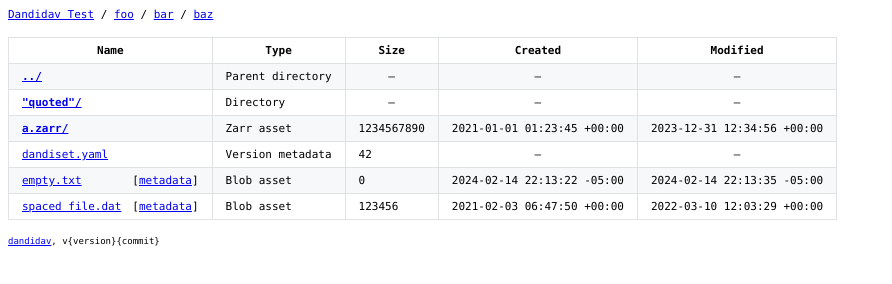
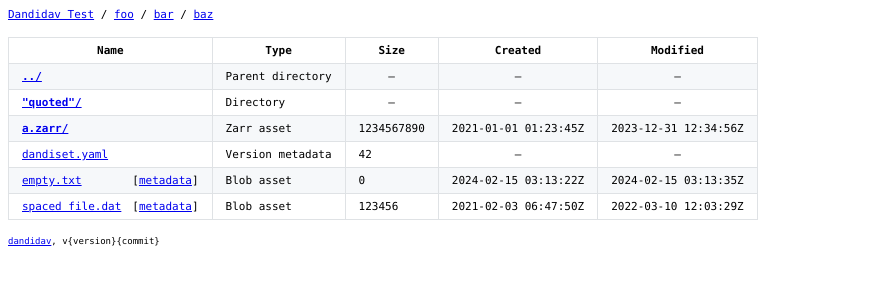
Before and after one commit to dandi/dandidav, a plain HTML site: page src/testdata/render-collection/basic.html in a window 1280 px wide. Shown: the whole page, without its empty margins (0-892 px from the left). Drawn offline with Linux system fonts and the light colour scheme; files that its build step writes are made by us from their sources.

Commit message:
Adjust the format of timestamps in the web view

```diff
--- a/src/testdata/render-collection/basic.html
+++ b/src/testdata/render-collection/basic.html
@@ -52,8 +52,8 @@
             </td>
             <td class="type">Zarr asset</td>
             <td class="size">1234567890</td>
-            <td class="created">2021-01-01 01:23:45 +00:00</td>
-            <td class="modified">2023-12-31 12:34:56 +00:00</td>
+            <td class="created">2021-01-01 01:23:45Z</td>
+            <td class="modified">2023-12-31 12:34:56Z</td>
         </tr>
 
         <tr>
@@ -78,8 +78,8 @@
             </td>
             <td class="type">Blob asset</td>
             <td class="size">0</td>
-            <td class="created">2024-02-14 22:13:22 -05:00</td>
-            <td class="modified">2024-02-14 22:13:35 -05:00</td>
+            <td class="created">2024-02-15 03:13:22Z</td>
+            <td class="modified">2024-02-15 03:13:35Z</td>
         </tr>
 
         <tr>
@@ -92,8 +92,8 @@
             </td>
             <td class="type">Blob asset</td>
             <td class="size">123456</td>
-            <td class="created">2021-02-03 06:47:50 +00:00</td>
-            <td class="modified">2022-03-10 12:03:29 +00:00</td>
+            <td class="created">2021-02-03 06:47:50Z</td>
+            <td class="modified">2022-03-10 12:03:29Z</td>
         </tr>
     </table>
     <footer>
```
Also changed, not shown: 3 other files.
